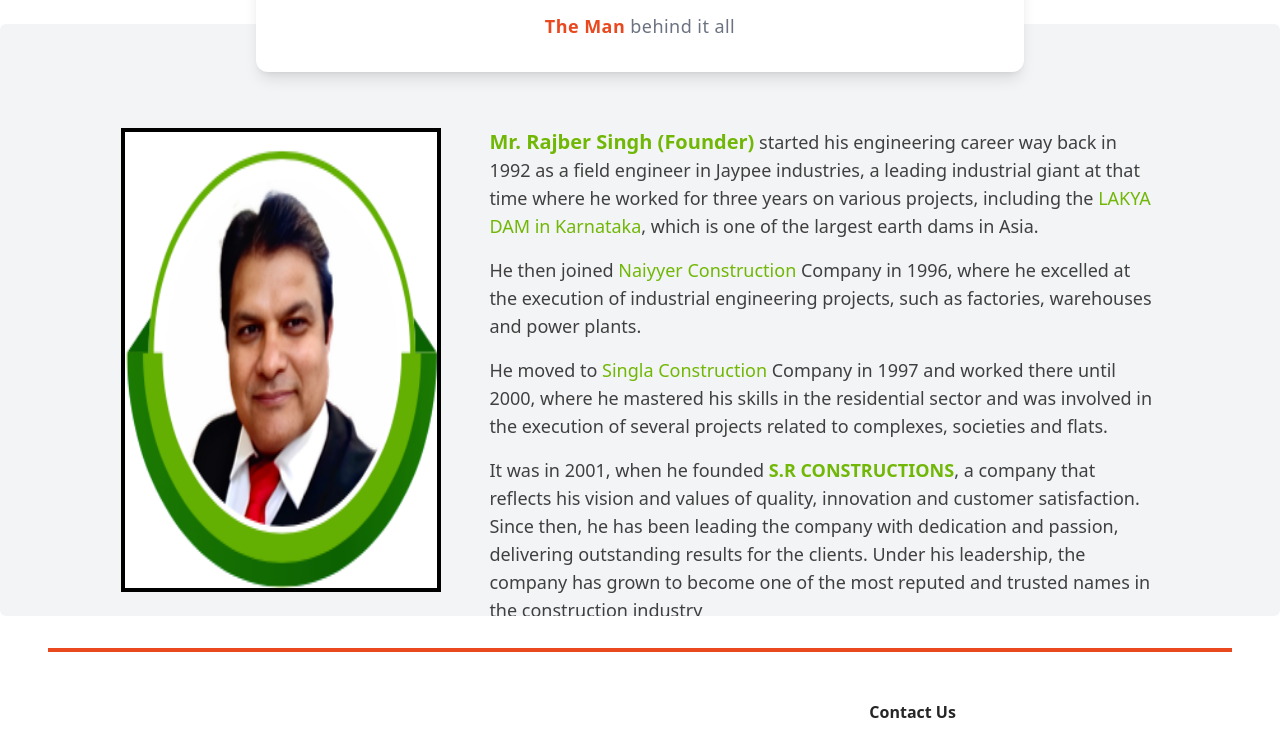
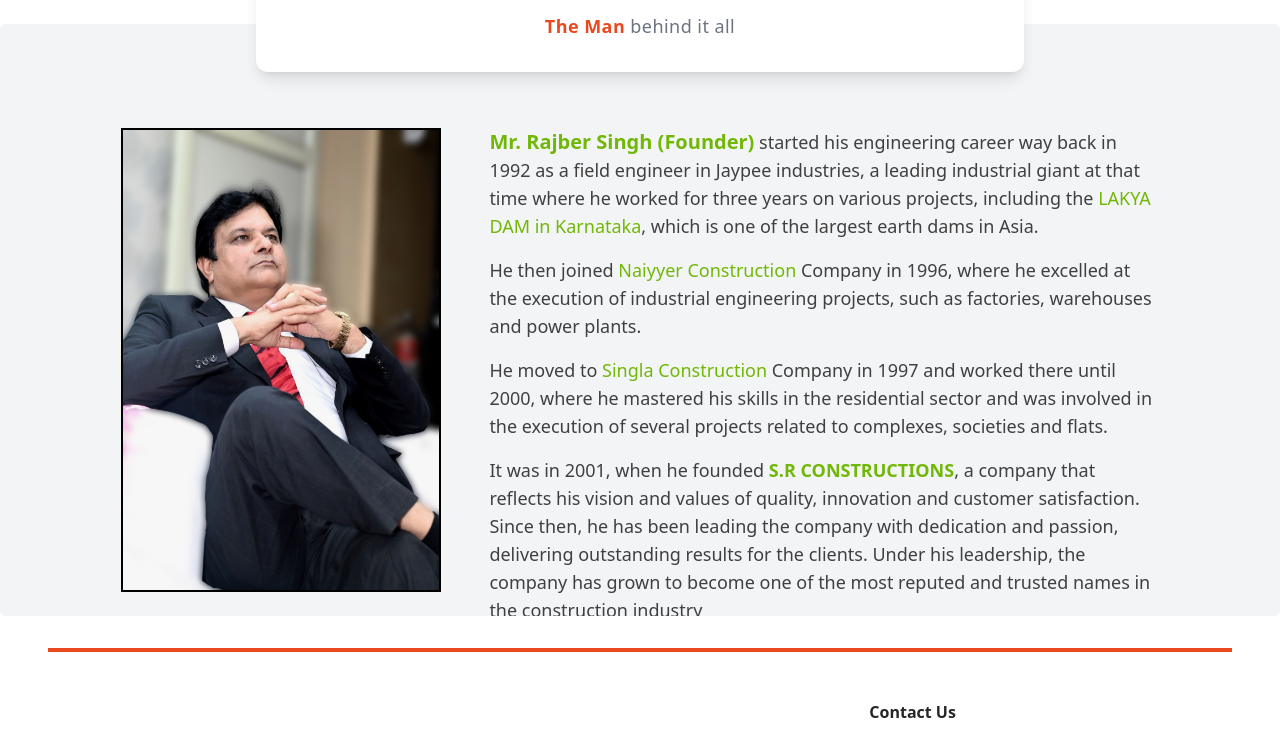
Before and after one commit to Harshit-Saxena/SRConstructions, a React (Vite) app: page /proprietor in a window 1280 px wide. Shown: the part 476-1216 px from the top of the page. Built offline with nearby package versions, Linux system fonts and the light colour scheme; grey boxes are pictures that could not be loaded; a web font is replaced by a local one.

Commit message:
Image changes

```diff
--- a/src/components/Home.jsx
+++ b/src/components/Home.jsx
@@ -698,7 +698,7 @@
 
       <motion.div className="bg-gray-100 rounded-md overflow-hidden flex flex-col self-center items-center lg:items-stretch lg:justify-evenly lg:flex-row gap-6 px-4 xl:px-0 py-6 md:w-[50%] lg:w-[100%] lg:h-[30rem]">
         <motion.img
-          className="max-w-xs order-1 lg:order-2"
+          className="max-w-xs rounded-full order-1 lg:order-2"
           src={founder_img}
           alt="Founder (Rajbeer)"
         />
--- a/src/components/Proprietor.jsx
+++ b/src/components/Proprietor.jsx
@@ -1,5 +1,5 @@
 import animation from "../animation"
-import founder_img from "../assets/Founder.png"
+import properitor_img from "../assets/Properitor.png"
 
 const Proprietor = () => {
   return (
@@ -25,8 +25,8 @@
 
       <div className="bg-gray-100 rounded-md overflow-hidden flex flex-col self-center items-center lg:justify-center lg:items-stretch lg:flex-row gap-6 lg:gap-12 px-4 xl:px-0 py-6 lg:h-[37rem]">
         <img
-          className="mt-12 md:mt-16 lg:mt-20 max-w-xs border-4 border-black"
-          src={founder_img}
+          className="mt-12 md:mt-16 lg:mt-20 max-w-xs border-2 border-black"
+          src={properitor_img}
           alt="Founder (Rajbeer)"
         />
 
```
Also changed, not shown: src/assets/Founder.png, src/assets/Properitor.png (added).
